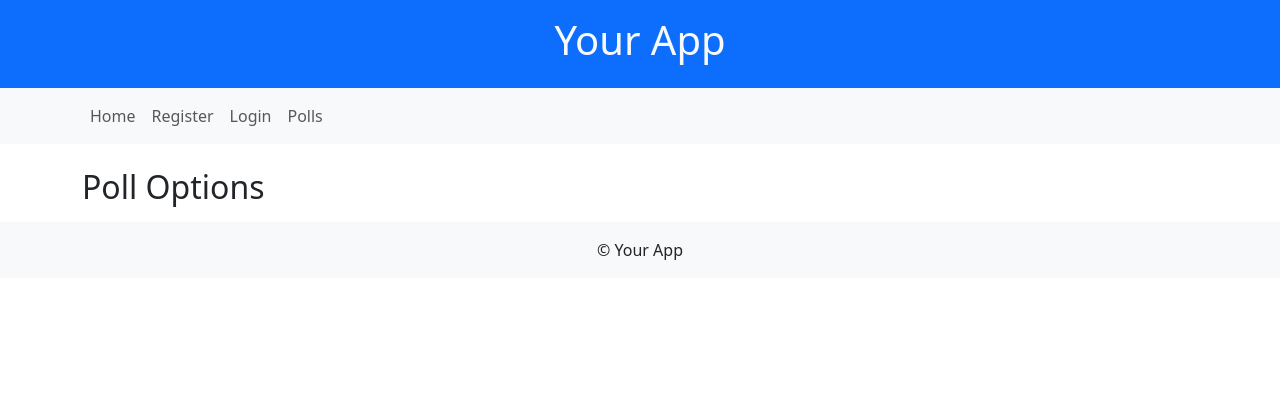
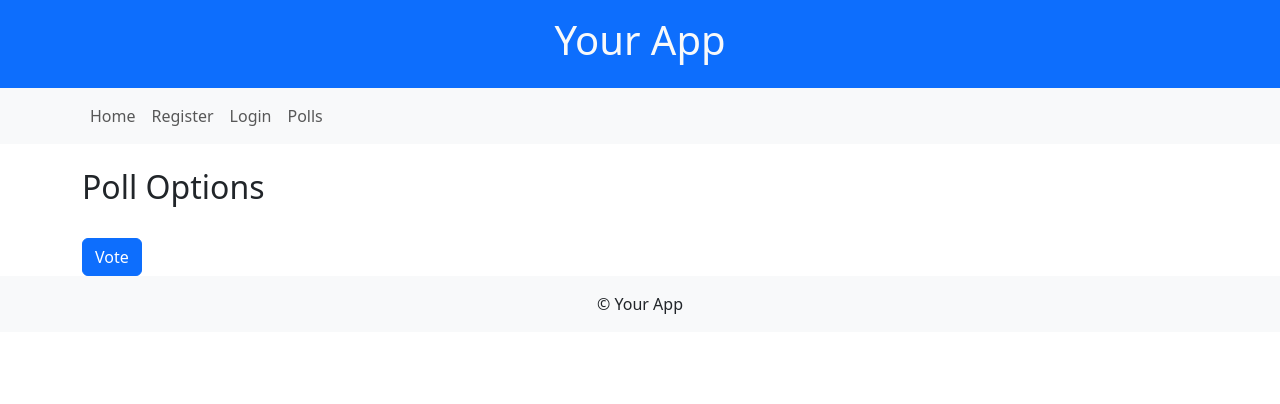
Before and after one commit to kiraashley24/miniproject3KS, a Flask app: page /polls/1 in a window 1280 px wide. Shown: the top 404 px of the page. Run offline with Flask 3, Linux system fonts and the light colour scheme; data that the repository does not hold is empty.

Commit message:
Poll has select option, forces you to login, but errors when pressing vote

```diff
--- a/app.py
+++ b/app.py
@@ -61,7 +61,8 @@ def logout():
 @app.route('/polls')
 def list_polls():
     polls = db.get_all_polls()
-    return render_template('poll_list.html', polls=polls)
+    return render_template('poll_list.html', polls=polls, poll_id=None)
+
 
 # Create a new poll
 @app.route('/polls/create', methods=['GET', 'POST'])
@@ -80,15 +81,39 @@ def create_poll():
 @app.route('/polls/<int:poll_id>')
 def view_poll(poll_id):
     options = db.get_poll_options(poll_id)
-    return render_template('view_poll.html', options=options)
+    return render_template('view_poll.html', poll_id=poll_id, options=options)
+
 
 # Vote on a poll option
-@app.route('/polls/vote/<int:option_id>')
-def vote(option_id):
-    # Implement vote logic here
-    flash('Vote recorded!', 'success')
-    return redirect(url_for('list_polls'))
-# Other views, voting, and admin functionality
+@app.route('/polls/vote/<int:poll_id>', methods=['POST'])
+def vote(poll_id):
+    if 'user_id' not in session:
+        flash('You must be logged in to vote.', 'danger')
+        return redirect(url_for('login'))
+
+    option_id = request.form.get('option_id')
+
+    if not option_id:
+        flash('Please select an option to vote.', 'danger')
+    else:
+        # Implement the voting logic here (record the vote in the database)
+        db.record_vote(session['user_id'], poll_id, option_id)
+        flash('Vote recorded!', 'success')
+
+    return redirect(url_for('view_poll', poll_id=poll_id))
+
+@app.context_processor
+def inject_db_functions():
+    # Define functions you want to make available in templates
+    def get_vote_count(option_id):
+        return db.get_vote_count(option_id)
+
+    # Return the functions as a dictionary
+    return dict(
+        get_vote_count=get_vote_count
+    )
+
+
 
 if __name__ == '__main__':
     app.run(debug=True)
--- a/db.py
+++ b/db.py
@@ -33,7 +33,14 @@ def create_tables():
         )
     ''')
 
-    # Create other tables as needed (e.g., votes)
+    cursor.execute('''
+           CREATE TABLE IF NOT EXISTS votes (
+               id INTEGER PRIMARY KEY,
+               user_id INTEGER, -- Reference to the user who voted
+               poll_id INTEGER, -- Reference to the poll
+               option_id INTEGER -- Reference to the selected option
+           )
+       ''')
 
     conn.commit()
     conn.close()
@@ -89,4 +96,10 @@ def get_poll_options(poll_id):
     conn.close()
     return options
 
-# You can add more functions for managing polls and options as needed
+def get_vote_count(option_id):
+    conn = get_db()
+    cursor = conn.cursor()
+    cursor.execute("SELECT COUNT(*) FROM votes WHERE option_id = ?", (option_id,))
+    count = cursor.fetchone()[0]
+    conn.close()
+    return count
--- a/templates/view_poll.html
+++ b/templates/view_poll.html
@@ -4,13 +4,18 @@
 
 {% block content %}
     <h2 class="mb-3">Poll Options</h2>
+    <form method="post" action="{{ url_for('vote', poll_id=poll_id) }}" class="needs-validation" novalidate>
         <ul class="list-group">
             {% for option in options %}
                 <li class="list-group-item">
-                {{ option[1] }}
-                <a class="btn btn-primary float-end" href="{{ url_for('vote', option_id=option[0]) }}">Vote</a>
+                    <label>
+                        <input type="radio" name="option_id" value="{{ option[0] }}"> {{ option[1] }}
+                    </label>
+                    <span class="badge bg-primary rounded-pill">{{ get_vote_count(option[0]) }}</span>
                 </li>
             {% endfor %}
         </ul>
+        <button type="submit" class="btn btn-primary mt-3">Vote</button>
+    </form>
 </div>
 {% endblock %}
```
Lines whose indentation alone changed are shown as unchanged.
